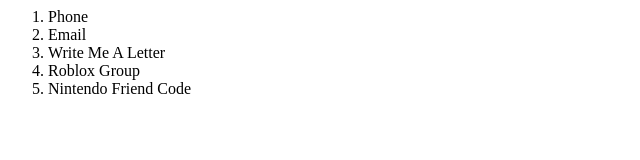
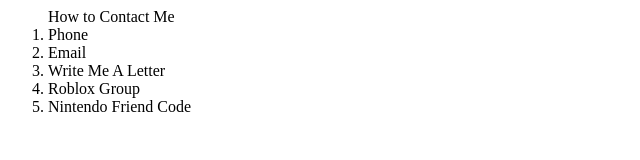
Before and after one commit to YouthD48/CodingSchoolWinter2019, a plain HTML site: page contact.html in a window 1280 px wide. Shown: the whole page, without its empty margins (0-640 px from the left). Drawn offline with Linux system fonts and the light colour scheme.

Commit message:
Update contact.html

```diff
--- a/contact.html
+++ b/contact.html
@@ -3,10 +3,11 @@
     <link rel="stylesheet" type="text/css" href="mystyle.css">
   </head>
 <title>Contact Me</title>
-<ol>
+<ol>How to Contact Me
   <li>Phone</li>
   <li>Email</li>
   <li>Write Me A Letter</li>
   <li>Roblox Group</li>
   <li>Nintendo Friend Code</li>
+</ol>
 </html>
```
